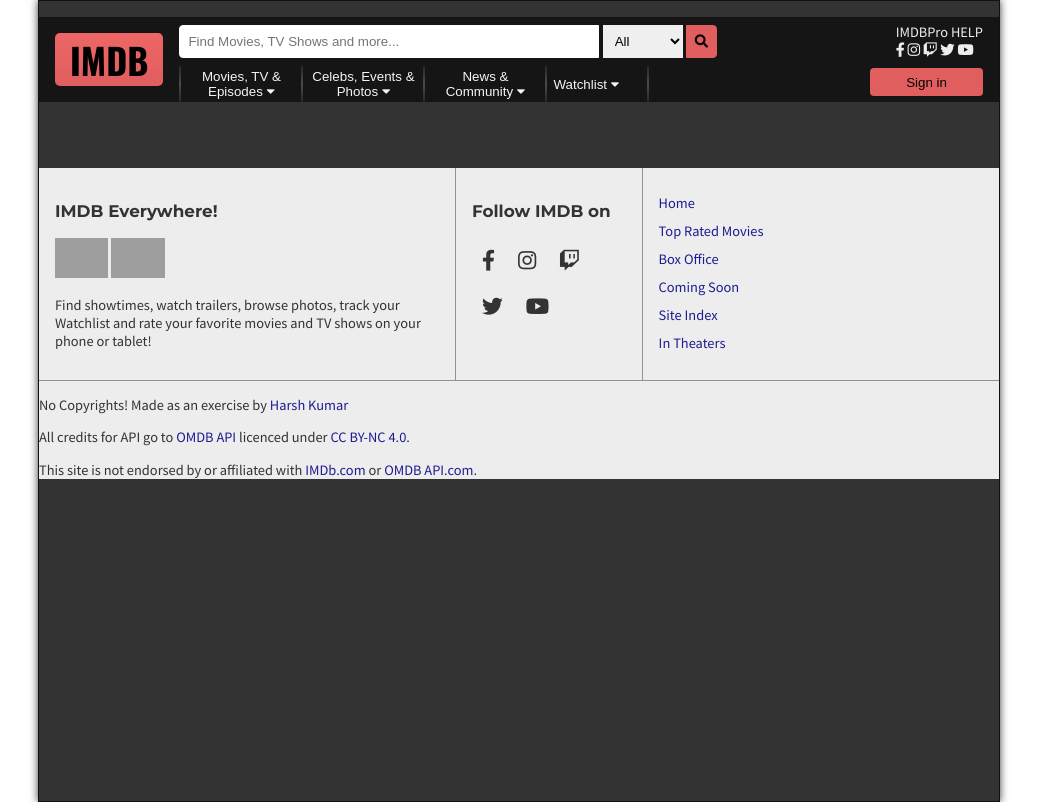
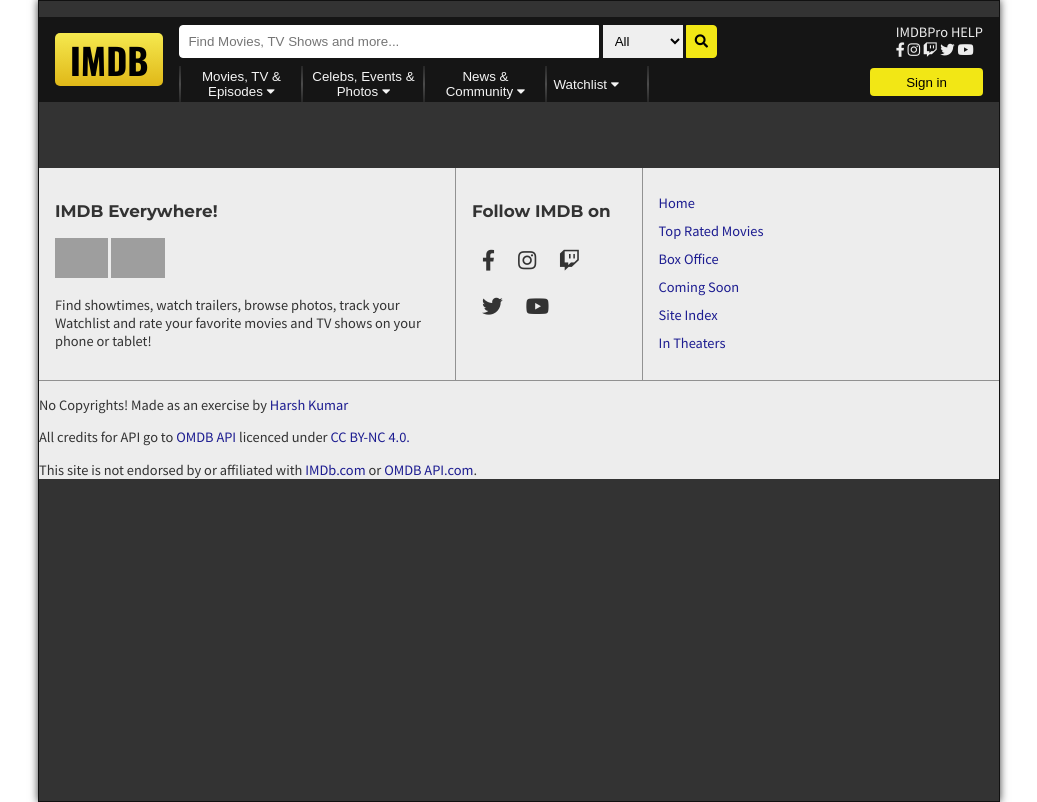
Before and after one commit to 00harsh/IMDB-clone, a website: page index.html in a window 1280 px wide. Shown: the whole page, without its empty margins (121-1158 px from the left). Drawn offline with nearby package versions, Linux system fonts and the light colour scheme; no server answers; grey boxes are pictures that could not be loaded.

Commit message:
Update style.css

```diff
--- a/css/style.css
+++ b/css/style.css
@@ -39,8 +39,8 @@
     font-family: 'Oswald', sans-serif;
     font-weight: bold;
     font-size: 36px;
-    background-image: -webkit-gradient(linear, left top, left bottom, from(#ee6666), to(#e15e5e));
-    background-image: linear-gradient(#ee6666, #e15e5e);
+    background-image: -webkit-gradient(linear, left top, left bottom, from(#f2e715), to(#e8f407));
+    background-image: linear-gradient(#f5e94f, #e0b818);
     padding: 0 15px;
     margin: 16px 16px 16px 0;
     border-radius: 5px;
@@ -91,9 +91,9 @@
   }
 
   nav .navbar .nav-top .search-form #search-start {
-    background: #e15e5e;
+    background: #f2e715;
     padding: 8px;
-    border: 1px solid #e15e5e;
+    border: 1px solid #f2e715;
     border-radius: 0 4px 4px 0;
   }
 
@@ -250,7 +250,7 @@
   }
 
   nav .navbar .nav-btm .sign-in {
-    background: #e15e5e;
+    background: #f2e715;
     border: none;
     border-radius: 4px;
     padding: 6px 36px 6px 36px;
```
